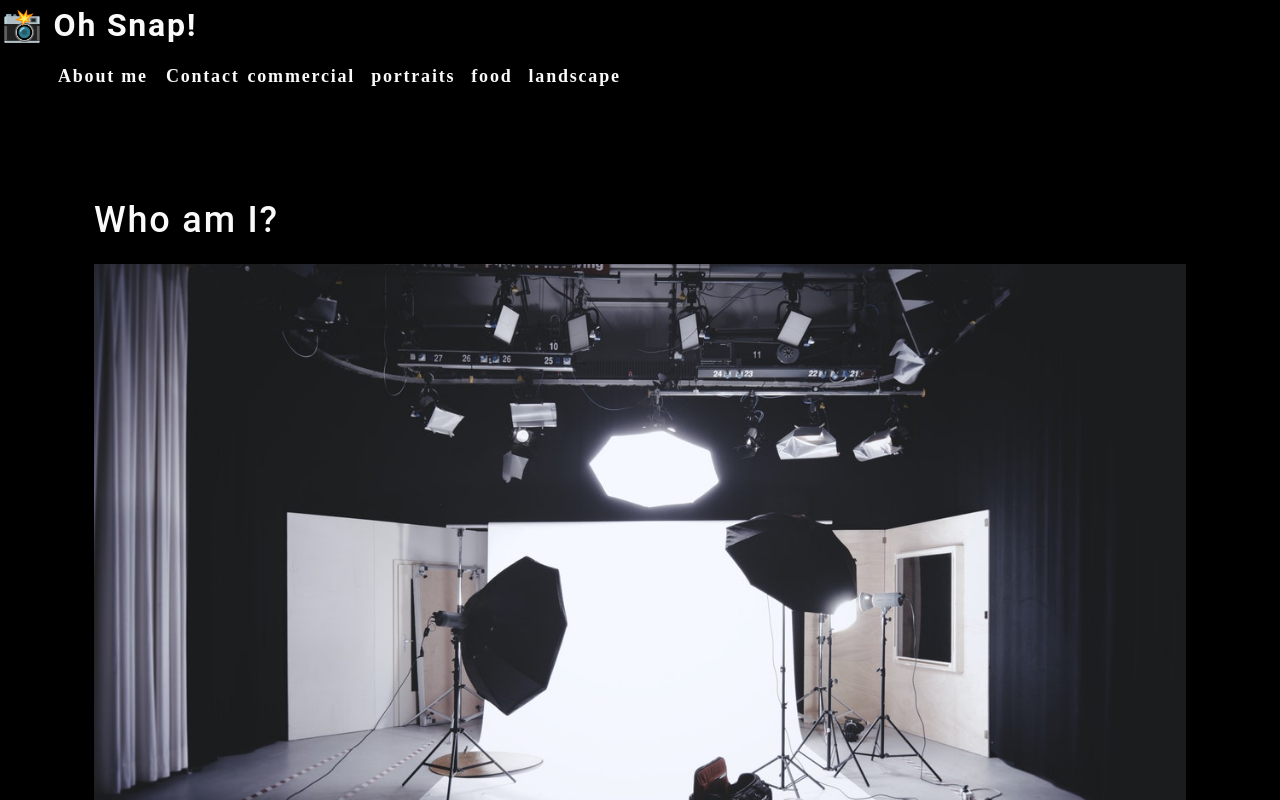
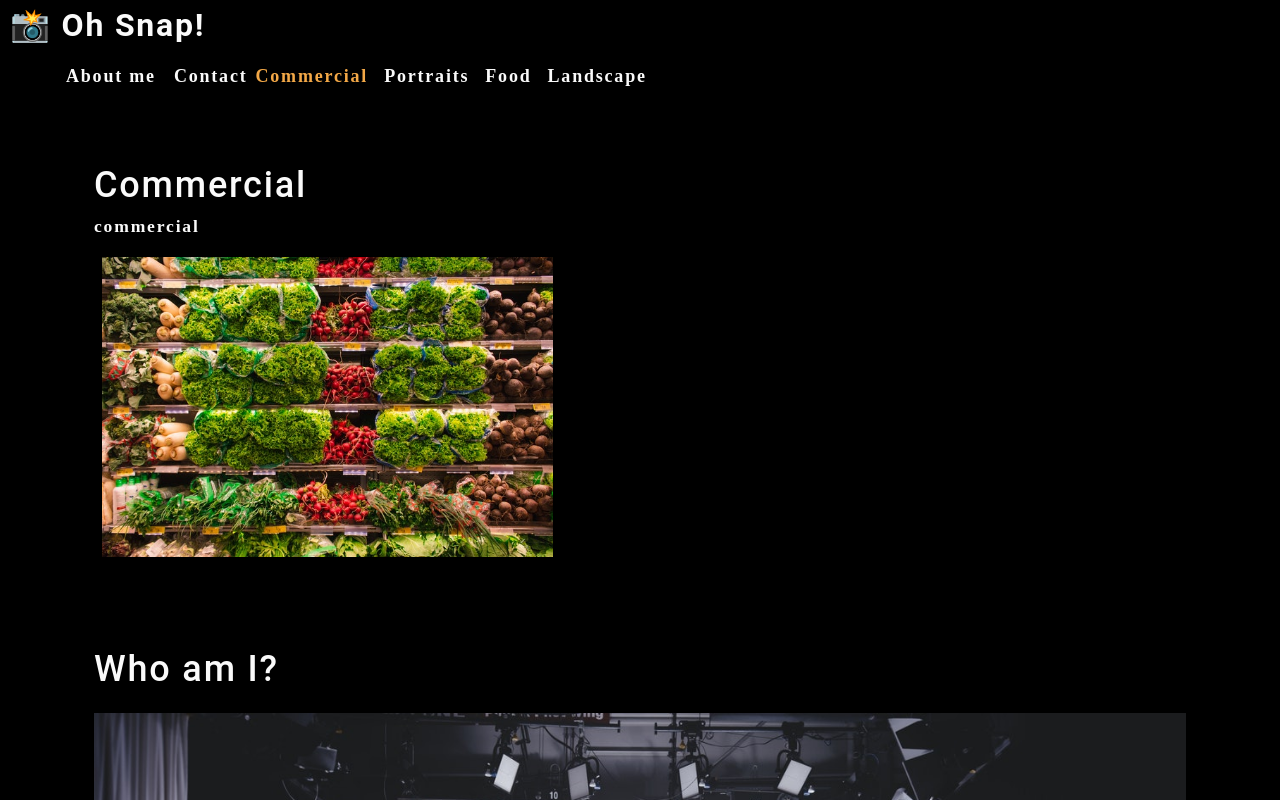
Before and after one commit to Dkunk7/photo-port, a React (Create React App) app: page / in a window 1280 px wide. Shown: the top 800 px of the page. Built offline with nearby package versions, Linux system fonts and the light colour scheme.

Commit message:
Gallery/Nav component work

```diff
--- a/src/App.js
+++ b/src/App.js
@@ -1,13 +1,29 @@
-import React from 'react'; // Module said this should be in this file, but I added it bc it wasnt here
+import React, { useState } from 'react'; // Module said this should be in this file, but I added it bc it wasnt here
 import './App.css';
 import About from './components/About';
 import Nav from "./components/Nav";
+import Gallery from './components/Gallery';
 
 function App() {
+  const [categories] = useState([
+    {
+        name: 'commercial',
+        description: "Photos of grocery stores, food trucks, and other commercial projects"
+    },
+    { name: `portraits`, description: `Portraits of people in my life` },
+    { name: `food`, description: `Delicious delicacies` },
+    {
+        name: `landscape`,
+        description: `Fields, farmhouses, waterfalls, and the beauty of nature`
+    },
+]);
+const [currentCategory, setCurrentCategory] = useState(categories[0]);
+
   return (
     <div>
-    <Nav></Nav>
+    <Nav categories = {categories} setCurrentCategory = {setCurrentCategory} currentCategory = {currentCategory}></Nav>
       <main>
+        <Gallery></Gallery>
         <About></About>
       </main>
     </div>
--- /dev/null
+++ b/src/components/Gallery/index.js
@@ -0,0 +1,22 @@
+import React from 'react';
+import { capitalizeFirstLetter } from '../../utils/helpers';
+import photo from '../../assets/small/commercial/0.jpg';
+
+function Gallery() {
+    const currentCategory = {
+        name: "commercial",
+        description: "Photos of grocery stores, food trucks and other commercial projects"
+    };
+
+    return (
+        <section>
+            <h1>{capitalizeFirstLetter(currentCategory.name)}</h1>
+            <p>{currentCategory.name}</p>
+            <div className = "flex-row">
+                <img src = {photo} alt = "Commercial Example" className = "img-thumbnail mx-1"/>
+            </div>
+        </section>
+    );
+}
+
+export default Gallery;
--- a/src/components/Nav/index.js
+++ b/src/components/Nav/index.js
@@ -1,25 +1,19 @@
-import React from "react";
+import React, { useEffect } from "react";
+import { capitalizeFirstLetter } from "../../utils/helpers";
 
-function Nav() {
-    const categories = [
-        {
-            name: 'commercial',
-            description: "Photos of grocery stores, food trucks, and other commercial projects"
-        },
-        { name: `portraits`, description: `Portraits of people in my life` },
-        { name: `food`, description: `Delicious delicacies` },
-        {
-            name: `landscape`,
-            description: `Fields, farmhouses, waterfalls, and the beauty of nature`
-        },
-    ];
+function Nav(props) {
+    const {
+        categories = [],
+        setCurrentCategory,
+        currentCategory,
+    } = props;
 
-    function categorySelected(name) {
-        console.log(`${name} clicked`)
-    }
+    useEffect(() => {
+        document.title = capitalizeFirstLetter(currentCategory.name);
+    }, [currentCategory]);
 
     return (
-        <header>
+        <header className = "felx-row px-1">
             <h2>
                 <a data-testid = "link" href = "/">
                     <span role = "img" aria-label = "camera"> 📸</span> Oh Snap!
@@ -37,11 +31,11 @@
                     </li>
                     {categories.map((category) => (
                         <li
-                            className = "mx-1"
+                            className = {`mx-1 ${currentCategory.name === category.name && 'navActive'}`} // If this express is true, navActive will be added
                             key = {category.name}
                         >
-                            <span onClick = {() => categorySelected(category.name)}>
-                                {category.name}
+                            <span onClick = {() => setCurrentCategory(category)}>
+                                {capitalizeFirstLetter(category.name)}
                             </span>
                         </li>
                     ))}
```
